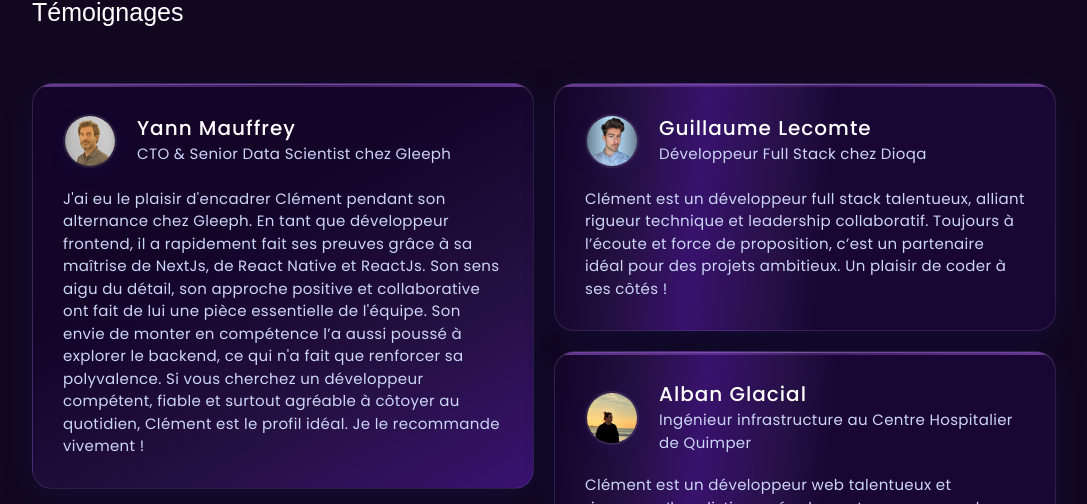
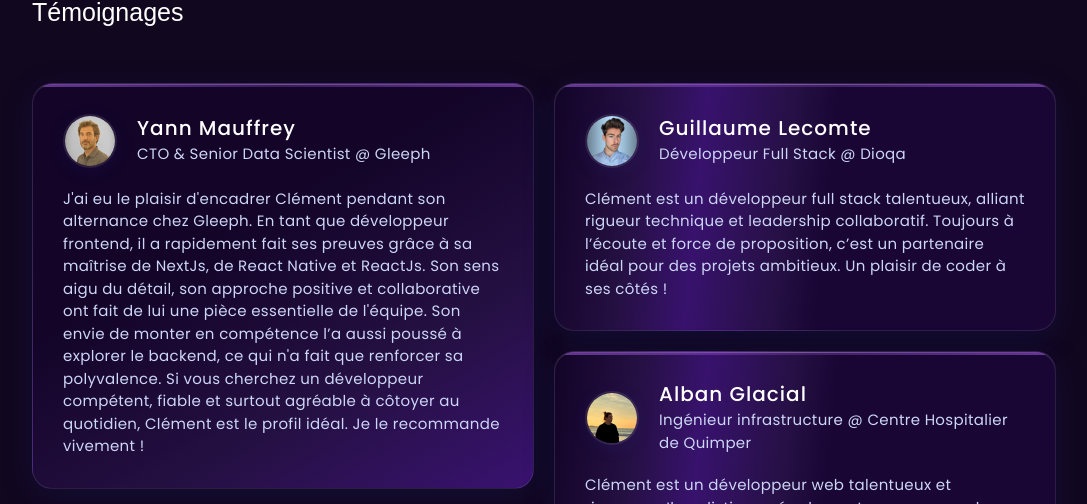
Before and after one commit to Erpriex/portfolio, a React (Create React App) app: page / in a window 1280 px wide. Shown: the part 1933-2437 px from the top of the page, without its empty margins (96-1183 px from the left). Built offline with nearby package versions, Linux system fonts and the light colour scheme; a web font is replaced by a local one.

Commit message:
💬 Change job reco "chez" -> "@"

```diff
--- a/src/pages/HomePage.js
+++ b/src/pages/HomePage.js
@@ -21,7 +21,7 @@ const HomePage = () => {
     {
       img: ymauffreyImg,
       name: "Yann Mauffrey",
-      job: "CTO & Senior Data Scientist chez Gleeph",
+      job: "CTO & Senior Data Scientist @ Gleeph",
       link: "https://www.linkedin.com/in/yann-mauffrey-8b33b6106",
       content:
         "J'ai eu le plaisir d'encadrer Clément pendant son alternance chez Gleeph. En tant que développeur frontend, il a rapidement fait ses preuves grâce à sa maîtrise de NextJs, de React Native et ReactJs. Son sens aigu du détail, son approche positive et collaborative ont fait de lui une pièce essentielle de l'équipe. Son envie de monter en compétence l’a aussi poussé à explorer le backend, ce qui n'a fait que renforcer sa polyvalence.\n" +
@@ -30,7 +30,7 @@ const HomePage = () => {
     {
       img: glecomteImg,
       name: "Guillaume Lecomte",
-      job: "Développeur Full Stack chez Dioqa",
+      job: "Développeur Full Stack @ Dioqa",
       link: "https://www.linkedin.com/in/guillaumelecomte-pro/",
       content:
         "Clément est un développeur full stack talentueux, alliant rigueur technique et leadership collaboratif. Toujours à l’écoute et force de proposition, c’est un partenaire idéal pour des projets ambitieux. Un plaisir de coder à ses côtés !",
@@ -38,7 +38,7 @@ const HomePage = () => {
     {
       img: aglacialImg,
       name: "Alban Glacial",
-      job: "Ingénieur infrastructure au Centre Hospitalier de Quimper",
+      job: "Ingénieur infrastructure @ Centre Hospitalier de Quimper",
       link: "https://www.linkedin.com/in/alban-glacial-39966224b/",
       content:
         "Clément est un développeur web talentueux et rigoureux. Il se distingue également par une grande intelligence relationnelle : toujours à l’écoute, bienveillant et excellent en travail d’équipe !",
```
